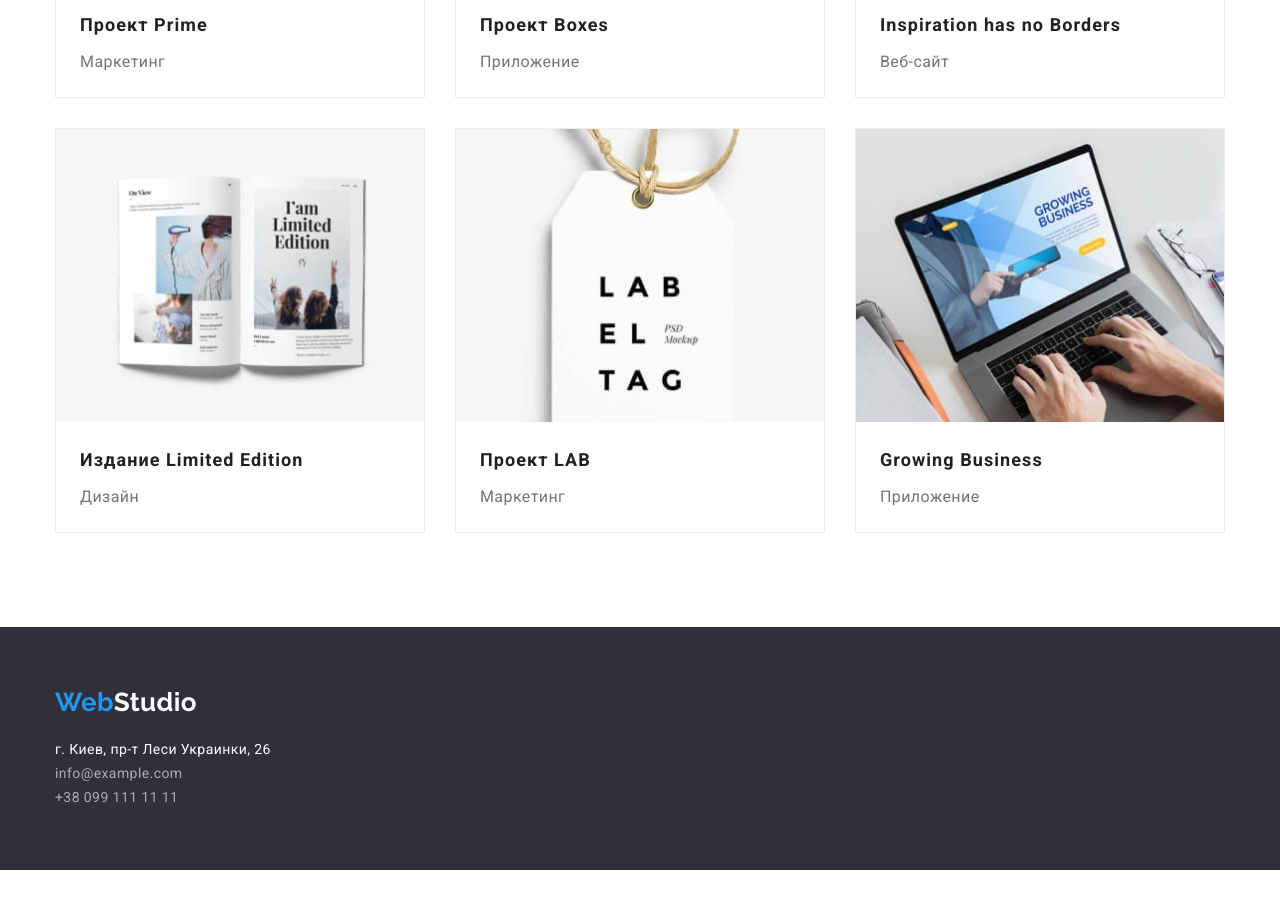
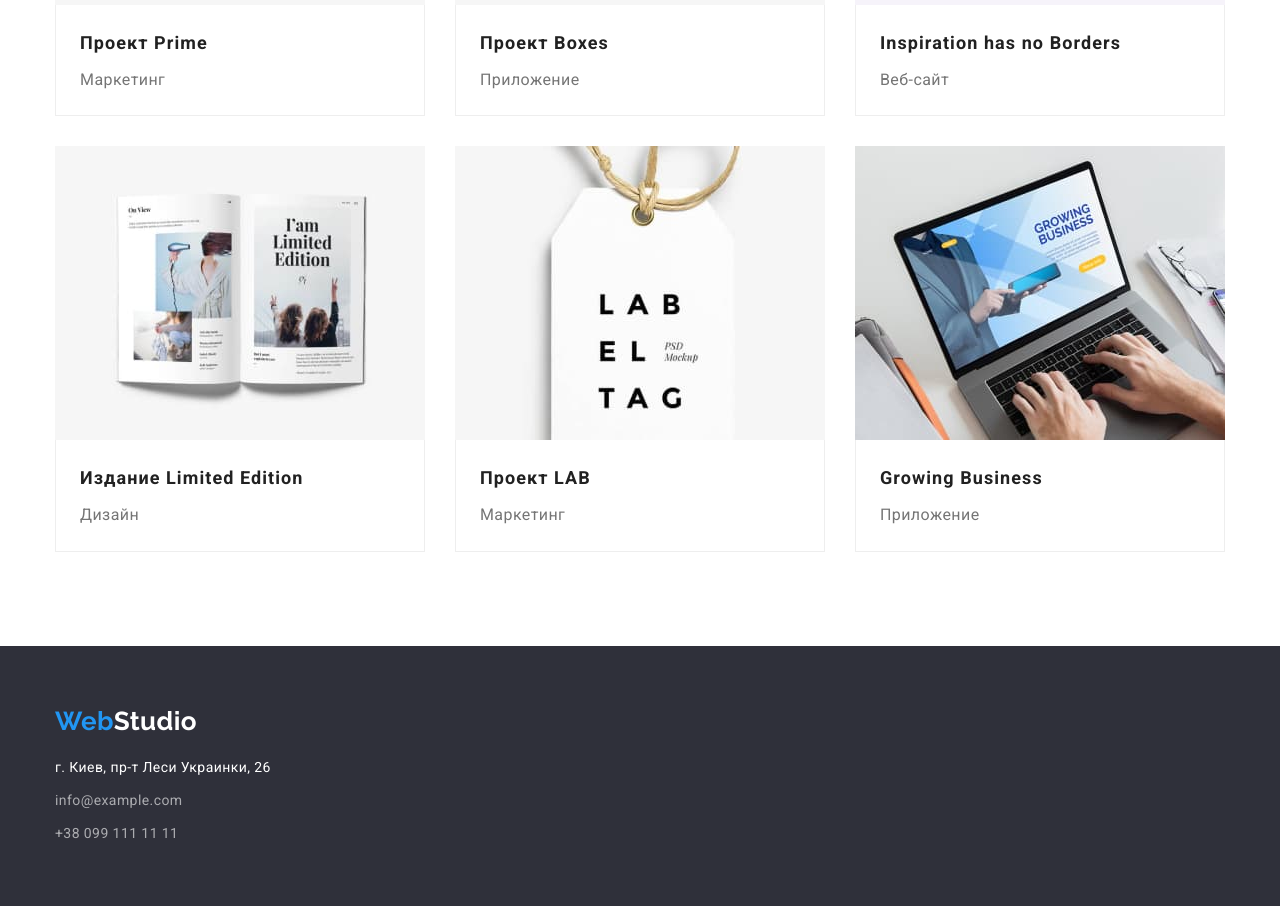
Before and after one commit to YanaUSA/goit-markup-hw-03, a plain HTML site: page portfolio.html in a window 1280 px wide. Shown: the part 980-1886 px from the top of the page. Before the commit the page ends 1850 px from the top, so only its background shows below. Drawn offline with nearby package versions, Linux system fonts and the light colour scheme.

Commit message:
fixed html/css (div, border, pad, marg)

```diff
--- a/css/styles.css
+++ b/css/styles.css
@@ -49,6 +49,9 @@ img {
 }
 
 /* Studio-page */
+header {
+  border-bottom: 1px solid #ECECEC;
+}
 .container {
   width: 1200px;
   margin: 0 auto;
@@ -125,6 +128,8 @@ img {
 .hero {
   background: var(--secondary-bgd);
   text-align: center;
+  padding-top: 200px;
+  padding-bottom: 200px;
 }
 .section {
   padding: 94px 0;
@@ -190,6 +195,7 @@ background-color: #188CE8;
 
 }
 .feature-title {
+  font-size: 14px;
   line-height: 1.14;
   color: var(--main-text-color);
   text-transform: uppercase;
@@ -221,7 +227,7 @@ background-color: #188CE8;
   margin-bottom: 10px;
 }
 .team-item > p {
-  padding-bottom: 30px;
+  margin-bottom: 30px;
 }
 
 .team,
@@ -257,6 +263,9 @@ background-color: #188CE8;
 .footer .contact-link {
   color: var(--contacts-color);
 }
+.footer-address:not(:last-child) {
+  margin-bottom: 9px;
+}
 .container > .logo {
   display: inline-block;
   margin-bottom: 20px;
@@ -269,7 +278,7 @@ color: var(--accent-color);
 .filtr {
   display: flex;
   justify-content: center;
-  margin-bottom: 34px;
+  margin-bottom: 50px;
 }
 .filtr li:not(:last-child) {
   margin-right: 8px;
@@ -304,7 +313,6 @@ color: var(--accent-color);
 .item {
   width: calc((100% - 60px) / 3);
   background: #FFFFFF;
-  border: 1px solid #EEEEEE;
   margin-right: 30px;
   margin-bottom: 30px;
 }
@@ -314,19 +322,21 @@ color: var(--accent-color);
 .item:nth-last-child(-n + 3) {
   margin-bottom: 0;
 }
+.card-description {
+  padding: 20px 24px;
+  border-right: 1px solid #EEEEEE;
+  border-bottom: 1px solid #EEEEEE;
+  border-left: 1px solid #EEEEEE;
+}
 .link-title {
   font-size: 18px;
   line-height: 2;
   letter-spacing: 0.06em;
   color: var(--main-text-color);
-  margin-top: 20px;
-  margin-left: 24px;
   margin-bottom: 4px;
   }
 .link-desc {
   font-size: 16px;
   line-height: 1.88;
   color: var(--grey-text-color);
-  margin-left: 24px;
-  margin-bottom: 20px;
 }
--- a/portfolio.html
+++ b/portfolio.html
@@ -51,70 +51,86 @@
                     <li><button type="button" class="button-filtr">Дизайн</button></li>
                     <li><button type="button" class="button-filtr">Маркетинг</button></li>
                 </ul>
-            </div>
-            <div class="container">
                 <ul class="portfolio">
                     <li class="item">
                         <a href="#">
                             <img src="./images/technokryak.jpg" alt="Веб-сайт на экране ноутбука" width="370">
+                            <div class="card-description">
                                 <h2 class="link-title">Технокряк</h2>
                                 <p class="link-desc">Веб-сайт</p>
+                            </div>
                         </a>
                     </li>
                     <li class="item">
                         <a href="#">
                             <img src="./images/poster.jpg" alt="Постер с баскетболистами" width="370">
+                            <div class="card-description">
                                 <h2 class="link-title">Постер New Orlean vs Golden Star</h2>
                                 <p class="link-desc">Дизайн</p>
+                            </div>
                         </a>
                     </li>
                     <li class="item">
                         <a href="#">
                             <img src="./images/seafood.jpg" alt="Логотип рыбного ресторана" width="370">
+                            <div class="card-description">
                                 <h2 class="link-title">Ресторан Seafood</h2>
                                 <p class="link-desc">Приложение</p>
+                            </div>
                         </a>
                     </li>
                     <li class="item">
                         <a href="#">
                             <img src="./images/prime.jpg" alt="Черные наушники" width="370">
+                            <div class="card-description">
                                 <h2 class="link-title">Проект Prime</h2>
                                 <p class="link-desc">Маркетинг</p>
+                            </div>
                         </a>
                     </li>
                     <li class="item">
                         <a href="#">
                             <img src="./images/boxes.jpg" alt="Две коробки" width="370">
+                            <div class="card-description">
                                 <h2 class="link-title">Проект Boxes</h2>
                                 <p class="link-desc">Приложение</p>
+                            </div>
                         </a>
                     </li>
                     <li class="item">
                         <a href="#">
                             <img src="./images/inspiration.jpg" alt="Монитор" width="370">
+                            <div class="card-description">
                                 <h2 class="link-title">Inspiration has no Borders</h2>
                                 <p class="link-desc">Веб-сайт</p>
+                            </div>
                         </a>
                     </li>
                     <li class="item">
                         <a href="#">
                             <img src="./images/limited-edition.jpg" alt="Журнал" width="370">
+                            <div class="card-description">
                                 <h2 class="link-title">Издание Limited Edition</h2>
                                 <p class="link-desc">Дизайн</p>
+                            </div>
                         </a>
                     </li>
                     <li class="item">
                         <a href="#">
                             <img src="./images/lab.jpg" alt="Этикетка" width="370">
+                            <div class="card-description">
                                 <h2 class="link-title">Проект LAB</h2>
                                 <p class="link-desc">Маркетинг</p>
+                            </div>
                         </a>
                     </li>
                     <li class="item">
                         <a href="#">
                             <img src="./images/growing-business.jpg" alt="Ноутбук" width="370">
+                            <div class="card-description">
                                 <h2 class="link-title">Growing Business</h2>
                                 <p class="link-desc">Приложение</p>
+                            </div>
                         </a>
                     </li>
                 </ul>
@@ -128,8 +144,9 @@
             <address class="footer">
                 <ul>
                     <li class="footer-address">г. Киев, пр-т Леси Украинки, 26</li>
-                    <li><a href="mailto:info@example.com" class="contact-link">info@example.com</a></li>
-                    <li><a href="tel:+380991111111" class="contact-link">+38 099 111 11 11</a></li>
+                    <li class="footer-address"><a href="mailto:info@example.com" class="contact-link">info@example.com</a>
+                    </li>
+                    <li class="footer-address"><a href="tel:+380991111111" class="contact-link">+38 099 111 11 11</a></li>
                 </ul>
             </address>
         </div>
```
Also changed, not shown: index.html (+6 -8 lines). Lines whose indentation alone changed are shown as unchanged.
